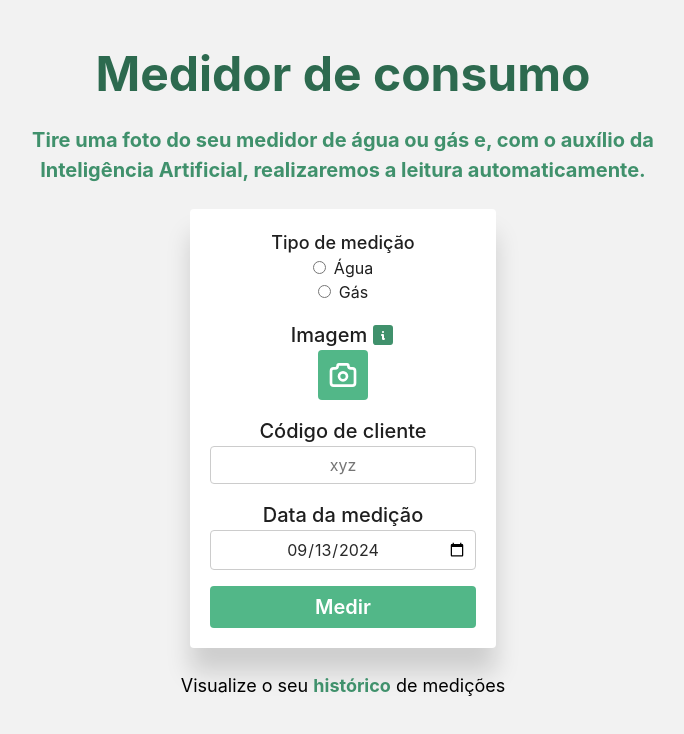
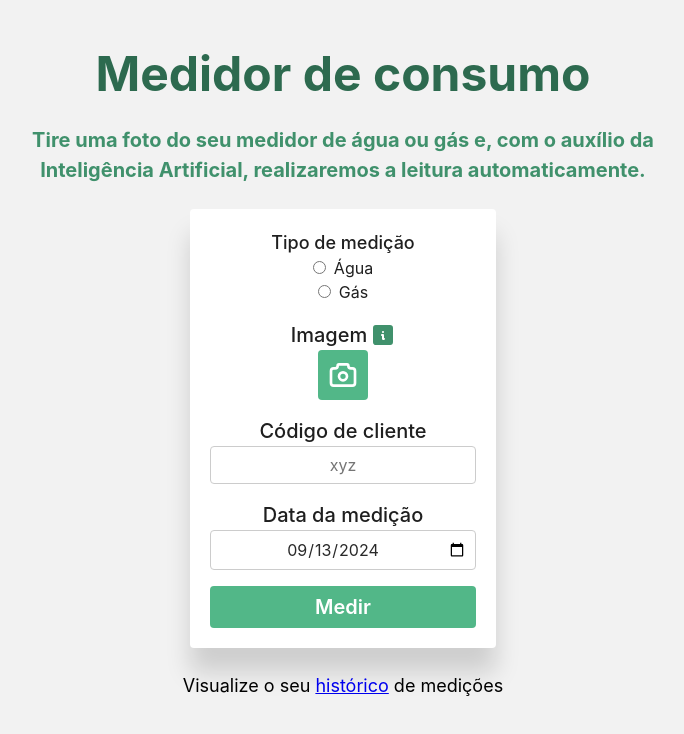
Before and after one commit to carvalhaus/consumptionMeter, a React (Vite) app in the folder frontend/: page / in a window 1280 px wide. Shown: the top 734 px of the page, without its empty margins (297-981 px from the left). Built offline with nearby package versions, Linux system fonts and the light colour scheme.

Commit message:
style: change className to link

```diff
--- a/frontend/src/pages/Home.tsx
+++ b/frontend/src/pages/Home.tsx
@@ -14,7 +14,7 @@ function Home() {
 
       <p>
         Visualize o seu{" "}
-        <Link to={"history"} className="history">
+        <Link to={"history"} className="link">
           histórico
         </Link>{" "}
         de medições
```
